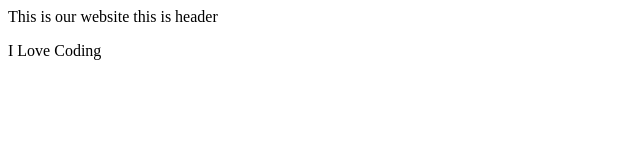
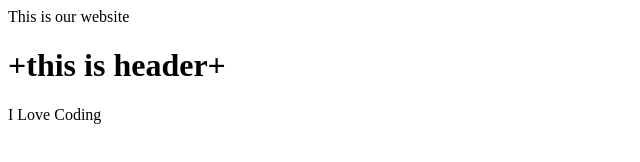
Before and after one commit to shoonya007/demo, a plain HTML site: page index.html in a window 1280 px wide. Shown: the whole page, without its empty margins (0-640 px from the left). Drawn offline with Linux system fonts and the light colour scheme.

Commit message:
added +s in index.html

```diff
--- a/index.html
+++ b/index.html
@@ -1,5 +1,5 @@
 <html>
 </title>This is our website</title>
-<h>this is header</h>
+<h1> +this is header+ </h1>
 <p> I Love Coding </p>
 </html>
```
